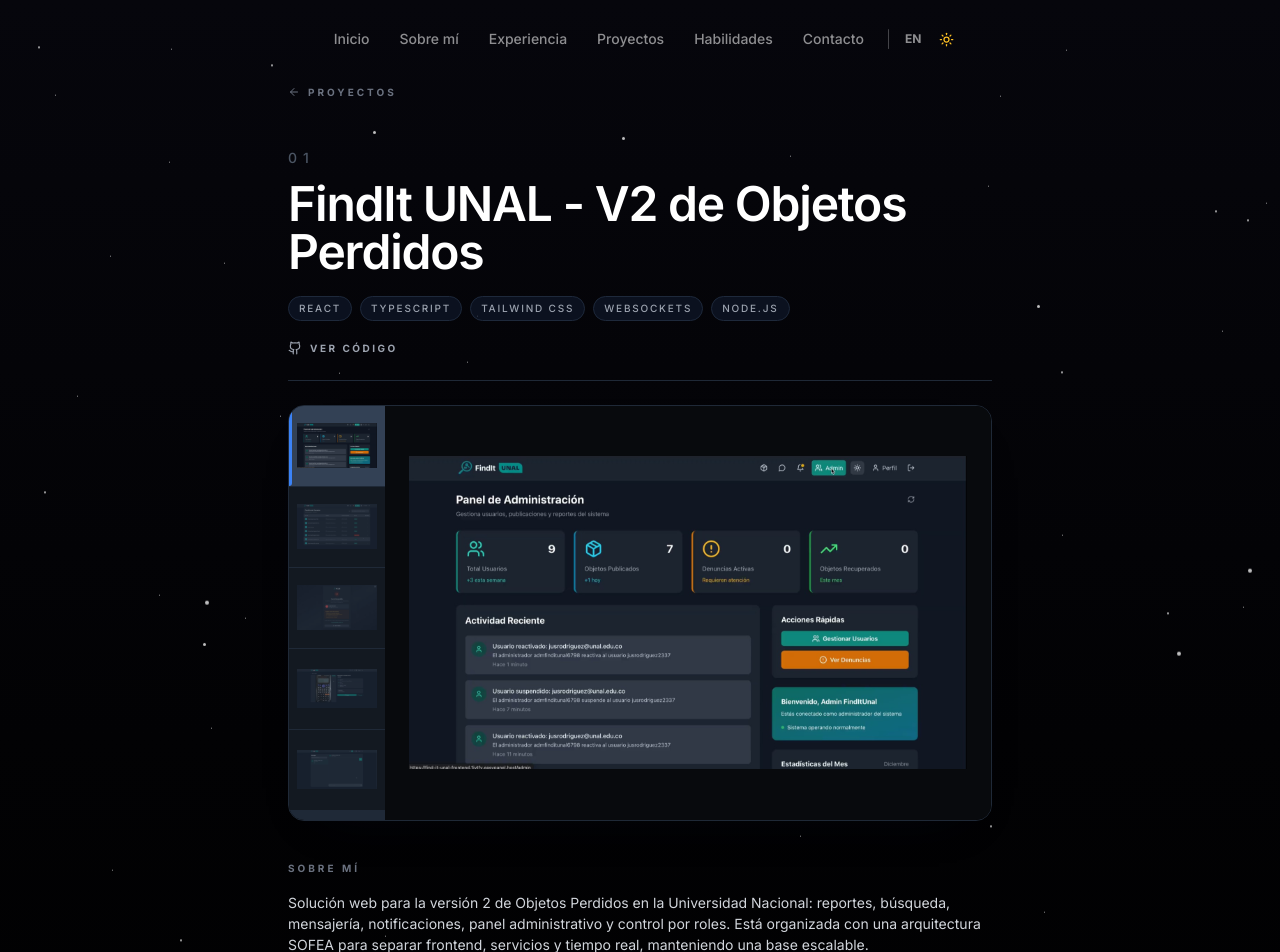
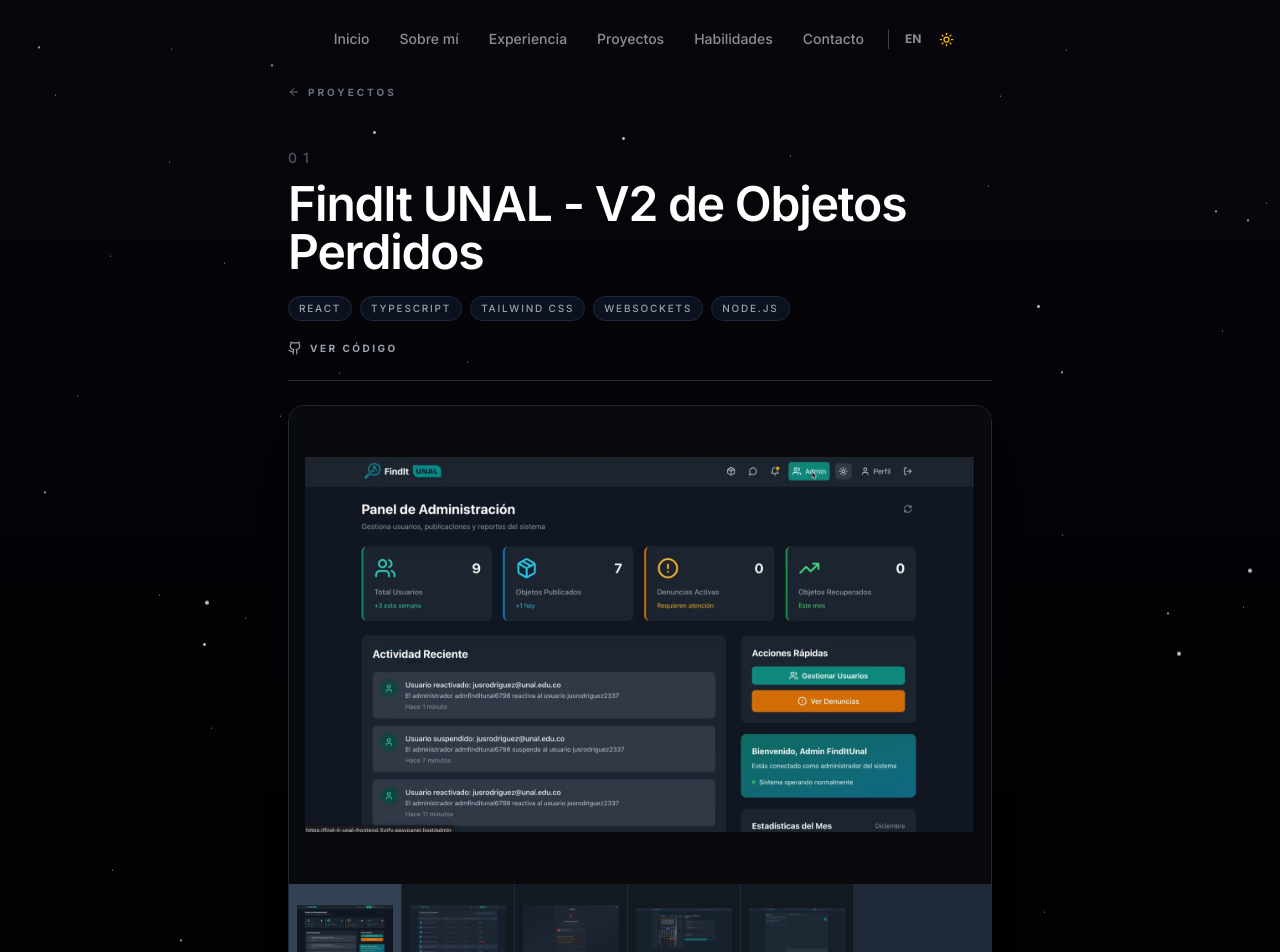
Before and after one commit to SergioR-02/Portafolio, a React (Vite) app: page /projects/1 in a window 1280 px wide. Shown: the top 952 px of the page. Built offline with nearby package versions, Linux system fonts and the light colour scheme.

Commit message:
imagegallery: update image sources and alt text

```diff
--- a/src/components/ui/image-gallery.tsx
+++ b/src/components/ui/image-gallery.tsx
@@ -14,24 +14,35 @@
   if (images.length === 1) {
     return (
       <div
-        className={`rounded-2xl border border-gray-200 dark:border-gray-800 overflow-hidden shadow-[0_20px_50px_-35px_rgba(15,23,42,0.35)] bg-[#0b0d12] flex items-center justify-center p-6 h-72 lg:h-96 ${className}`}
+        className={`rounded-2xl border border-gray-200 dark:border-gray-800 overflow-hidden shadow-[0_20px_50px_-35px_rgba(15,23,42,0.35)] bg-[#0b0d12] flex items-center justify-center p-4 h-80 lg:h-[32rem] ${className}`}
       >
-        <img src={images[0]} alt={title} className="max-h-full max-w-full object-contain" />
+        <img src={images[0]} alt={title} className="h-full w-full object-contain" />
       </div>
     );
   }
 
   return (
     <div
-      className={`rounded-2xl border border-gray-200 dark:border-gray-800 overflow-hidden shadow-[0_20px_50px_-35px_rgba(15,23,42,0.35)] flex h-72 lg:h-[26rem] ${className}`}
+      className={`rounded-2xl border border-gray-200 dark:border-gray-800 overflow-hidden shadow-[0_20px_50px_-35px_rgba(15,23,42,0.35)] flex flex-col h-[26rem] lg:h-[36rem] ${className}`}
     >
-      {/* Thumbnails — vertical strip left */}
-      <div className="flex flex-col gap-px bg-gray-200 dark:bg-gray-800 w-20 lg:w-24 shrink-0 overflow-y-auto">
+      {/* Main image */}
+      <div className="flex-1 bg-[#0b0d12] dark:bg-[#080a0d] flex items-center justify-center p-3 lg:p-4 overflow-hidden">
+        <img
+          key={activeIdx}
+          src={images[activeIdx]}
+          alt={`${title} ${activeIdx + 1}`}
+          className="h-full w-full object-contain animate-fade-in"
+          style={{ animation: 'galleryFade 0.25s ease' }}
+        />
+      </div>
+
+      {/* Thumbnails — horizontal strip bottom */}
+      <div className="flex gap-px bg-gray-200 dark:bg-gray-800 h-20 lg:h-24 shrink-0 overflow-x-auto">
         {images.map((src, idx) => (
           <button
             key={idx}
             onClick={() => setActiveIdx(idx)}
-            className={`relative shrink-0 h-16 lg:h-20 flex items-center justify-center p-2 transition-all duration-200 focus:outline-none
+            className={`relative shrink-0 w-24 lg:w-28 h-full flex items-center justify-center p-2 transition-all duration-200 focus:outline-none
               ${activeIdx === idx
                 ? 'bg-white dark:bg-slate-700'
                 : 'bg-[#0b0d12] dark:bg-[#080a0d] opacity-50 hover:opacity-80'
@@ -43,21 +54,10 @@
               className="max-h-full max-w-full object-contain"
             />
             {activeIdx === idx && (
-              <span className="absolute left-0 top-0 bottom-0 w-[3px] bg-blue-500 rounded-r-full" />
+              <span className="absolute left-0 right-0 bottom-0 h-[3px] bg-blue-500 rounded-t-full" />
             )}
           </button>
         ))}
-      </div>
-
-      {/* Main image — right */}
-      <div className="flex-1 bg-[#0b0d12] dark:bg-[#080a0d] flex items-center justify-center p-6 overflow-hidden">
-        <img
-          key={activeIdx}
-          src={images[activeIdx]}
-          alt={`${title} ${activeIdx + 1}`}
-          className="max-h-full max-w-full object-contain animate-fade-in"
-          style={{ animation: 'galleryFade 0.25s ease' }}
-        />
       </div>
 
       <style>{`
```
